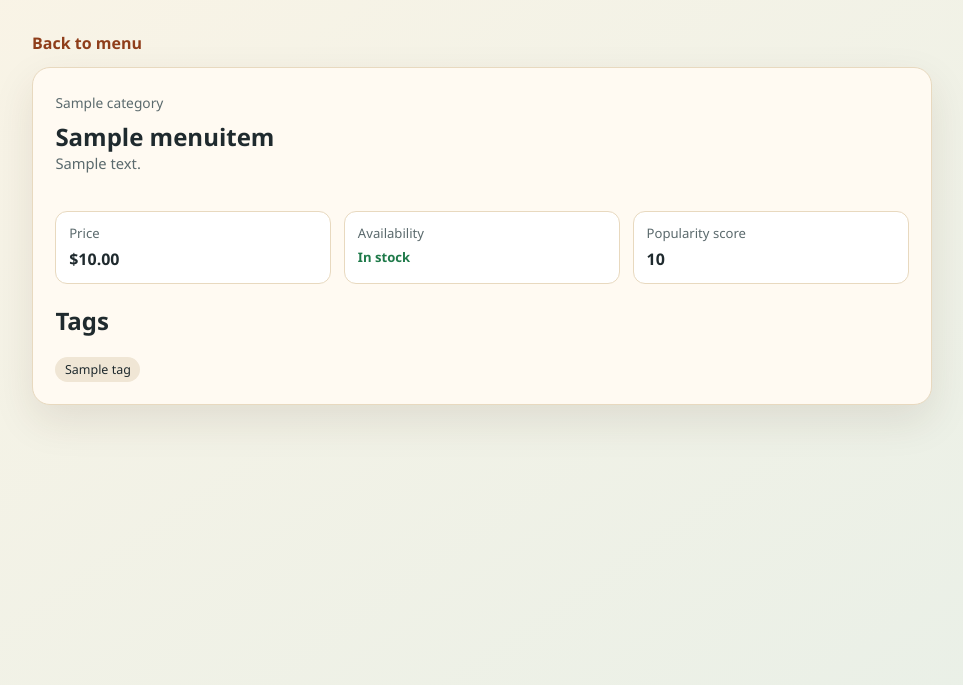
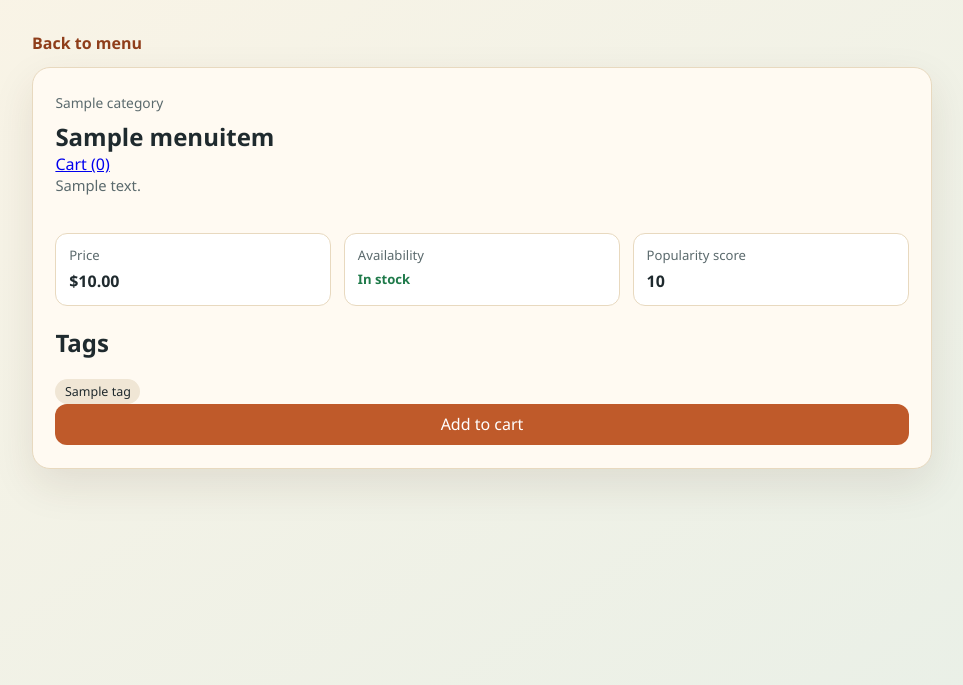
Before and after one commit to ShyriaievMykola/restaurant, a Django app: a page that uses menu/templates/menu/item_detail.html in a window 1280 px wide. Shown: the top 685 px of the page, without its empty margins (158-1121 px from the left). Run offline with Django 5.2, Linux system fonts and the light colour scheme; tables that the repository leaves empty hold one stand-in row (values such as "Sample post").

Commit message:
menu: add cart link and add-to-cart button to UI

```diff
--- a/menu/templates/menu/item_detail.html
+++ b/menu/templates/menu/item_detail.html
@@ -12,8 +12,13 @@
         <a class="back-link" href="{% url 'menu:list' %}">Back to menu</a>
         <article class="detail-card">
             <header>
-                <p class="category">{{ item.category.name }}</p>
-                <h1>{{ item.name }}</h1>
+                <div class="detail-header-row">
+                    <div>
+                        <p class="category">{{ item.category.name }}</p>
+                        <h1>{{ item.name }}</h1>
+                    </div>
+                    <a class="cart-link" href="{% url 'menu:cart' %}">Cart ({{ cart_count }})</a>
+                </div>
             </header>
 
             <p class="description">{{ item.description|default:'No description yet.' }}</p>
@@ -47,6 +52,11 @@
                     {% endfor %}
                 </div>
             </section>
+
+            <form action="{% url 'menu:cart-add' item.slug %}" method="post" class="cart-action-form">
+                {% csrf_token %}
+                <button type="submit" class="button">Add to cart</button>
+            </form>
         </article>
     </main>
 </body>
```
Also changed, not shown: menu/templates/menu/menu_list.html (+7 -2 lines).
